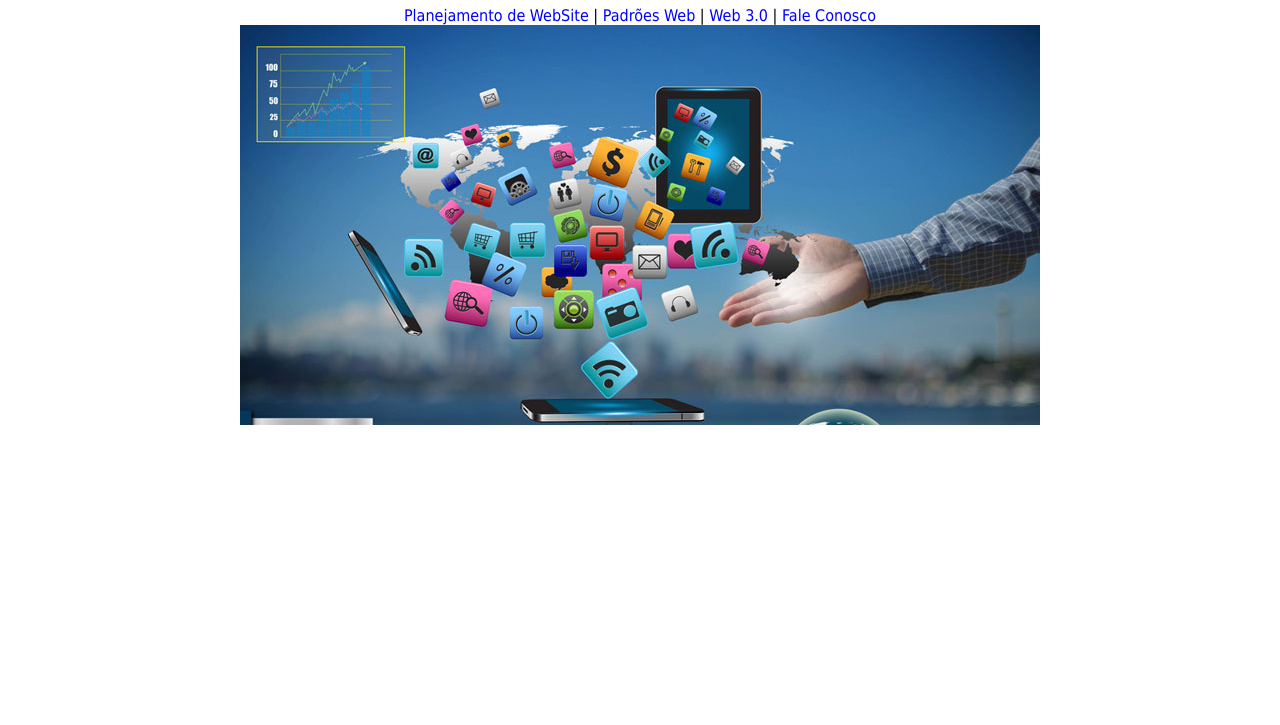
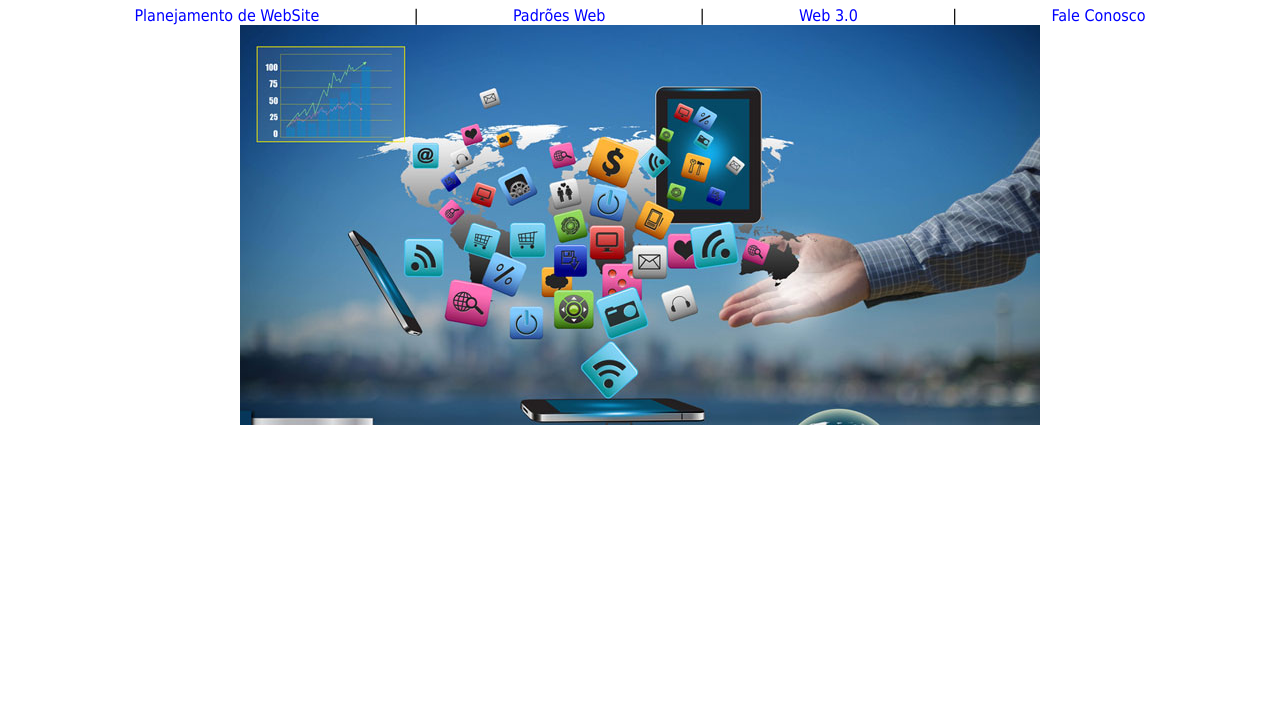
Before and after one commit to Talleshts/Ex_html, a plain HTML site: page index.html in a window 1280 px wide. Shown: the part 75-800 px from the top of the page. Drawn offline with Linux system fonts and the light colour scheme.

Commit message:
Add files via upload

```diff
--- a/index.html
+++ b/index.html
@@ -15,19 +15,24 @@
             color: blue;
         }
         div{
+            display: flex;
+            justify-content: space-between;
+            margin: 0 auto;
+            width: 80%;
+        }
+        h1{
             text-align: center;
-
         }
       </style>
 </head>
 <body>
     <h1>InfoWeb - Portal do Desenvolvedor Web</h1>
     <div>
-        <a href="">Planejamento de WebSite</a>
+        <a href="pagina01.html">Planejamento de WebSite</a>
         |
-        <a href="">Padrões Web</a>
+        <a href="pagina02.html">Padrões Web</a>
         |
-        <a href="">Web 3.0</a>
+        <a href="pagina03.html">Web 3.0</a>
         |
         <a href="">Fale Conosco</a>
     </div>
@@ -35,5 +40,6 @@
 <center>
     <img src="imagens/home.jpg" alt="imagem de tecnologia mundial">
 </center>
+
 </body>
 </html>
```
Also changed, not shown: pagina01.html (+5 -0 lines), pagina02.html (+5 -0 lines), pagina03.html (+3 -1 lines).
